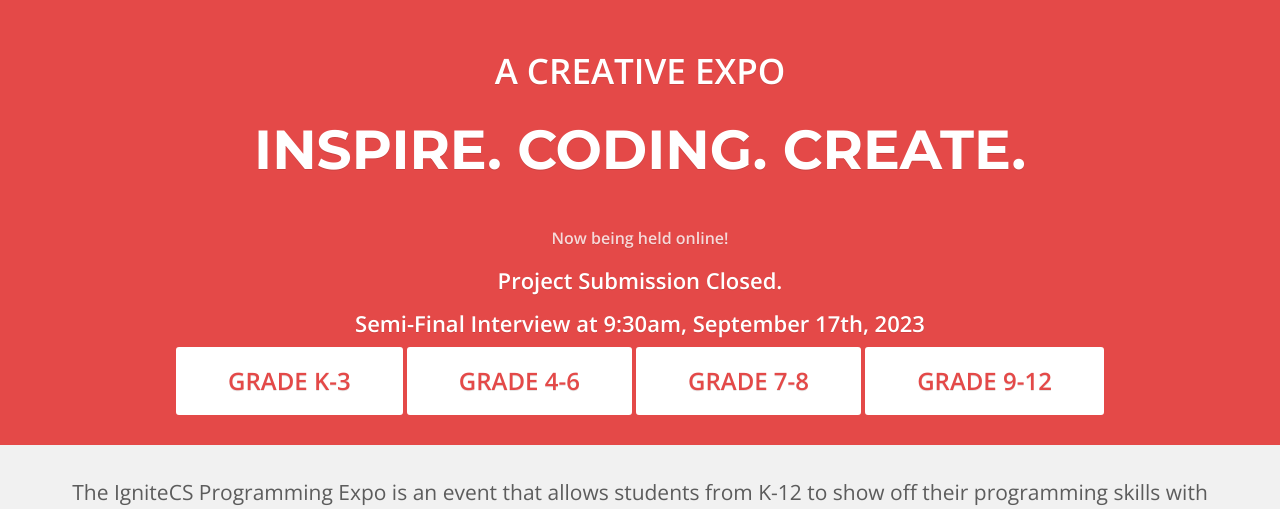
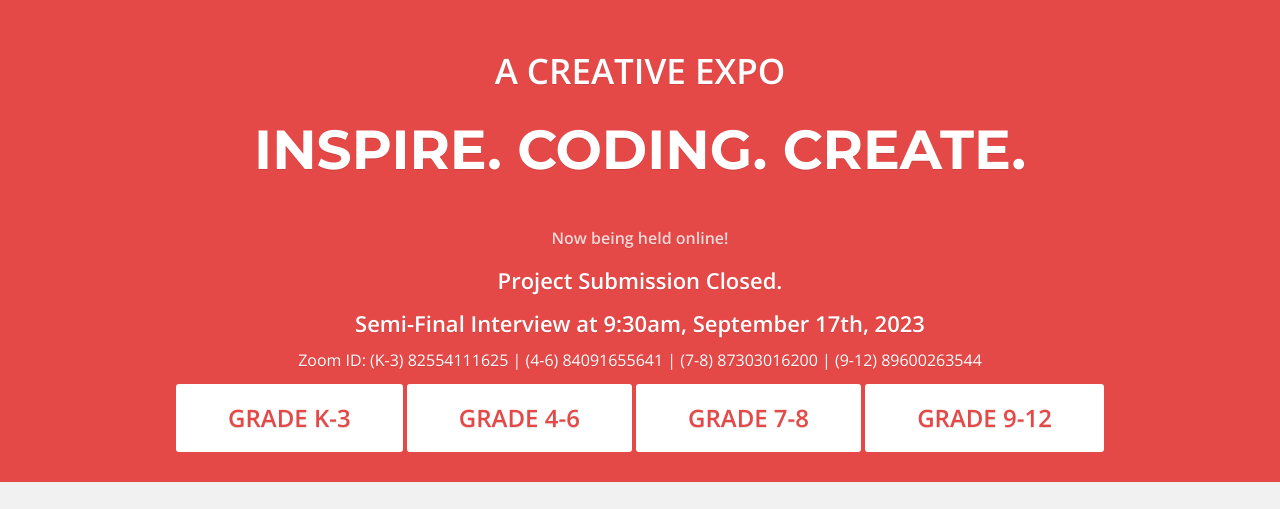
Before and after one commit to ignitecsexpo/ignitecsexpo.github.io, a plain HTML site: page index.html in a window 1280 px wide. Shown: the part 211-720 px from the top of the page. Drawn offline with nearby package versions, Linux system fonts and the light colour scheme; some packages are replaced by stand-ins of ours.

Commit message:
Update index.html

```diff
--- a/index.html
+++ b/index.html
@@ -122,7 +122,7 @@
             <!-- <p>Application Closed</p> -->
             <!-- <p>Finalists Selection: April 26, 2021</p> -->
             <!-- <a class="btn btn-default btn-xl wow zoomIn" data-wow-delay="0.3s" href="https://cppapcsa.wufoo.com/forms/q14ej5pd0wrawt2/" target="_blank">Submit Now!</a> -->
-            <!-- <p>Zoom ID: (K-3) 82554111625 | (4-6) 84091655641 | (7-8) 87303016200 | (9-12) 89600263544</p> -->
+             <p>Zoom ID: (K-3) 82554111625 | (4-6) 84091655641 | (7-8) 87303016200 | (9-12) 89600263544</p>
             <a class="btn btn-default btn-xl wow zoomIn" data-wow-delay="0.3s" href="https://us06web.zoom.us/j/82554111625" target="_blank">Grade K-3</a>
             <a class="btn btn-default btn-xl wow zoomIn" data-wow-delay="0.3s" href="https://us06web.zoom.us/j/84091655641" target="_blank">Grade 4-6</a>
             <a class="btn btn-default btn-xl wow zoomIn" data-wow-delay="0.3s" href="https://cpp.zoom.us/j/87303016200" target="_blank">Grade 7-8</a>
```
